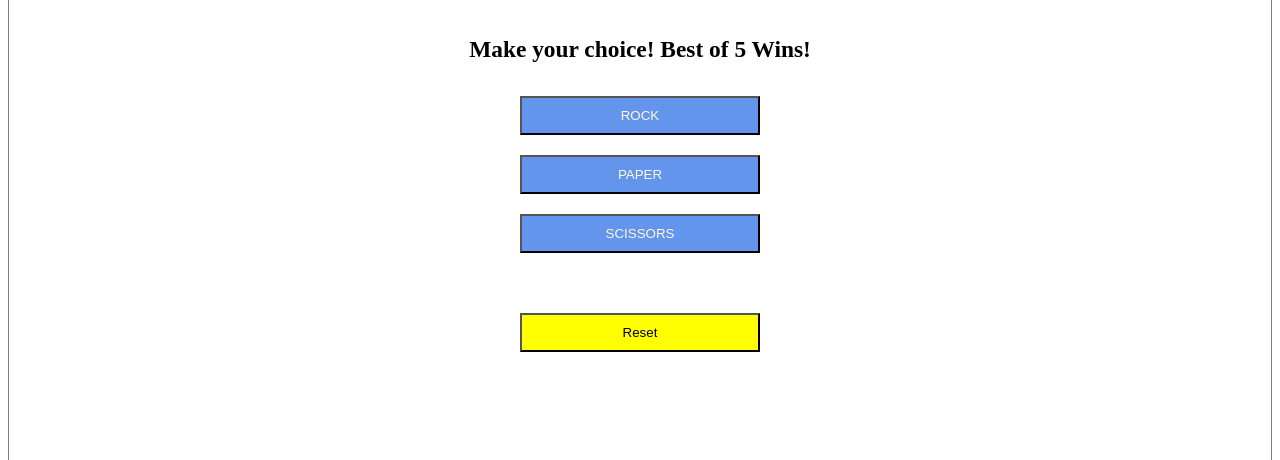
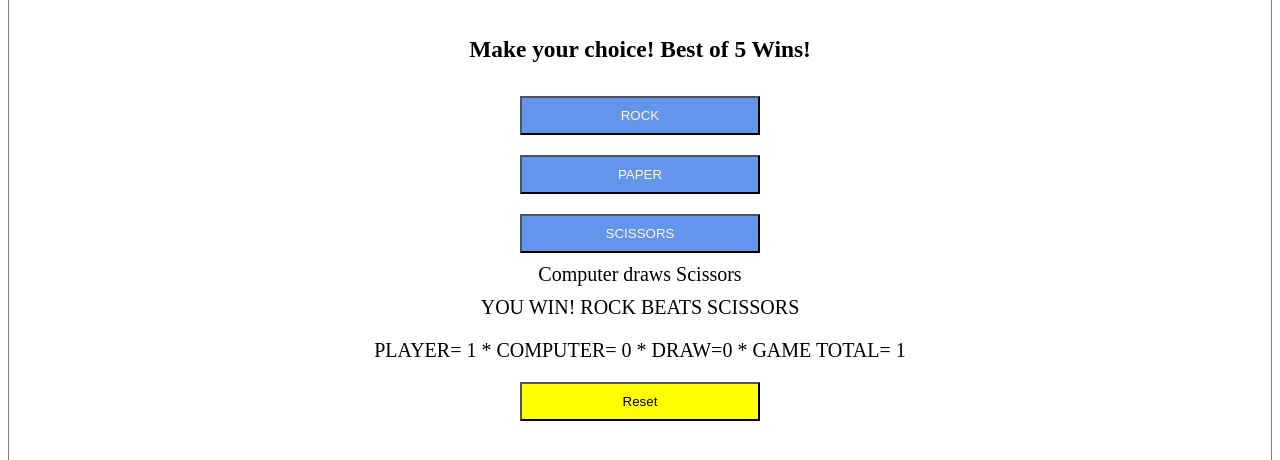
Before and after one commit to Taylor-Griffin/Rock-Paper-Scissors, a plain HTML site: page index.html in a window 1280 px wide. Both pictures are taken after a click on the button "rock". Shown: the part 248-708 px from the top of the page. Drawn offline with Linux system fonts and the light colour scheme.

Commit message:
add computer selection to UI

```diff
--- a/index.html
+++ b/index.html
@@ -17,7 +17,7 @@
         <input class='btn' type="button" value="paper"></input>
         <input class='btn' type="button" value="scissors"></input>
 
-        <div class="computer_choice"></div>
+        <div id="computer_choice"></div>
 
         <div class="results" id="results"></div>
         <div class="totals" id="totals"></div>
--- a/script.js
+++ b/script.js
@@ -61,7 +61,7 @@ function playRound(playerSelection) {
     gameTotal += 1;
   }
 
-  totals.innerHTML = `Player= ${playerScore} Computer= ${compScore} Draw=${drawTotal} Game Total= ${gameTotal}`;
+  totals.innerHTML = `Player= ${playerScore} * Computer= ${compScore} * Draw=${drawTotal} * Game Total= ${gameTotal}`;
   if (gameTotal === 5) {
     disableButtons();
     if (playerScore > compScore) {
```
